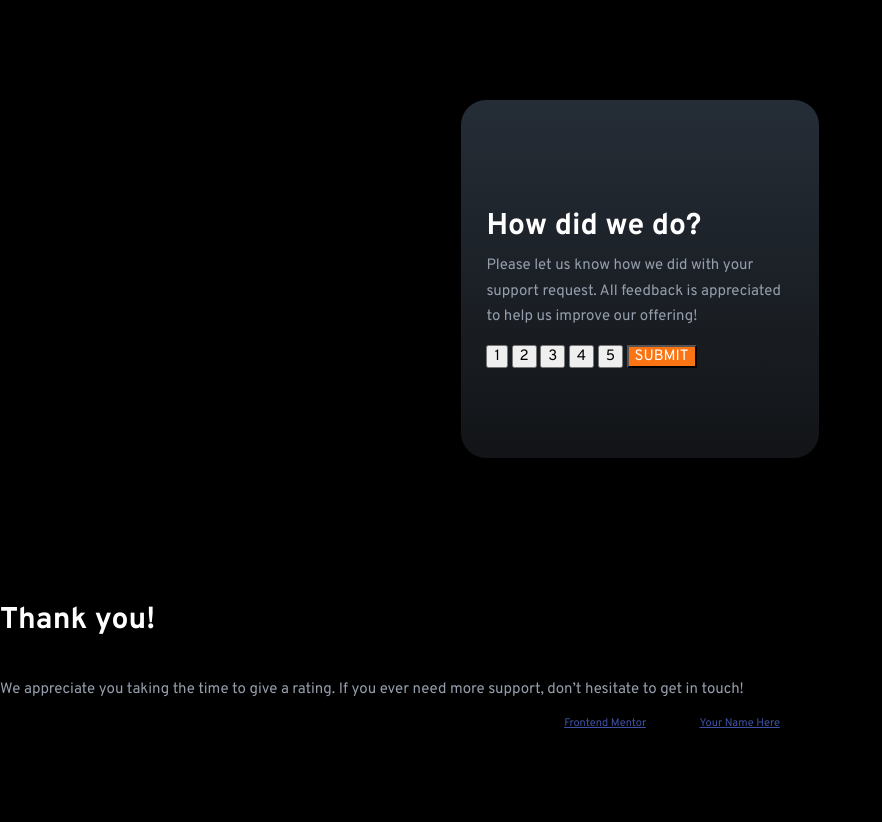
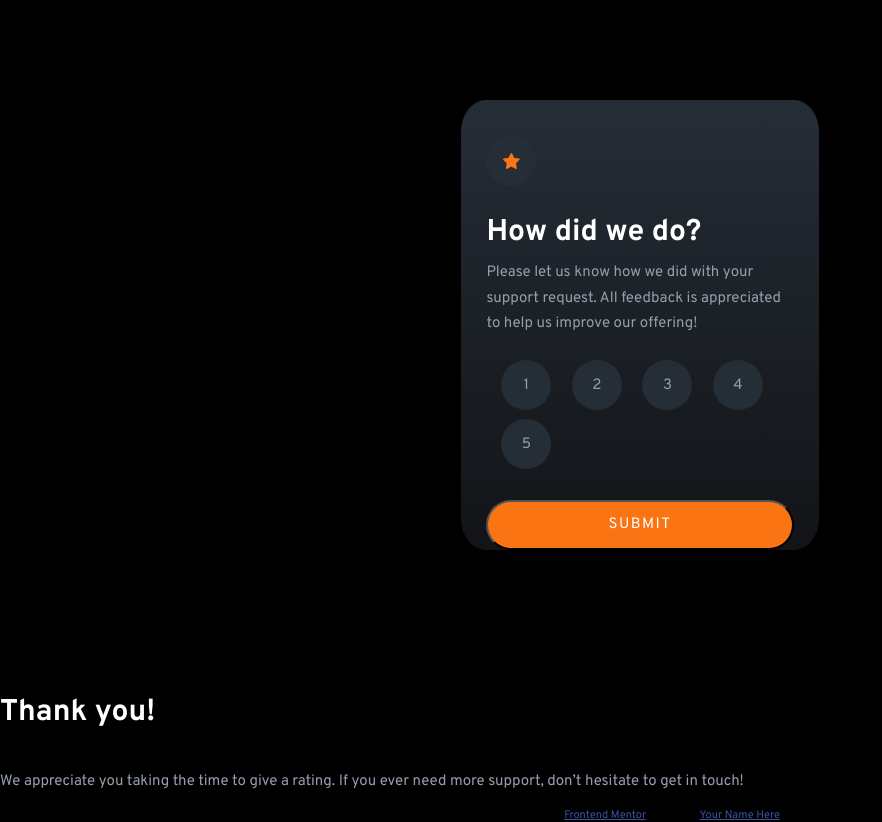
Before and after one commit to MalcolmSmalls/Interactive-rating-component---Frontend-Mentors, a plain HTML site: page index.html in a window 1280 px wide. Shown: the whole page, without its empty margins (0-882 px from the left). Before the commit the page ends 800 px from the top, so only its background shows below. Drawn offline with Linux system fonts and the light colour scheme.

Commit message:
Finished look for CSS, now to javaScript

```diff
--- a/css/style.css
+++ b/css/style.css
@@ -35,8 +35,9 @@ section{
   background: linear-gradient(180deg, hsl(213, 19%, 18%) 0%, hsl(216, 12%, 8%) 100%);
   width:28%;
   margin:100px auto;
-  padding: 7% 2%;
+  padding: 2% 2%;
   border-radius: 7%;
+  height:450px;
 }
 
 h1 {
@@ -50,10 +51,63 @@ p {
   color:hsl(217, 12%, 63%);
   line-height:170%;
 }
+.rating{
+  border-radius:100%;
+  background: hsl(213, 19%, 18%);
+  color:hsl(217, 12%, 63%);
+  height:50px;
+  width:50px;
+  margin-top: 3%;
+  border:none;
+  margin-left: 15px;
+  margin-right: 2px;
+}
+
+.star{
+    margin-top:10px;
+    border-radius:100%;
+    background: hsl(213, 19%, 18%);
+    height:50px;
+    width:50px;
+    border:none;
+    overflow:hidden;
+    margin-bottom:10%;
+
+}
+
+.starIcon{
+  display:block;
+  margin:35% auto;
+}
+
+
+.rating:hover {
+  background:hsl(217, 12%, 63%);
+  color:white;
+  cursor:pointer;
+}
+
+.rating:active {
+  background-color:hsl(25, 97%, 53%);
+  color:white;
+  cursor:pointer;
+}
+
 .orange{
   background-color:hsl(25, 97%, 53%);
   text-transform:uppercase;
+  letter-spacing:1.5px;
   color:white;
+  display:block;
+  margin:10% auto;
+  width:100%;
+  padding: 10px 20px;
+  border-radius:50px;
+  height:50px;
+}
+
+.rateDiv{
+  margin-right:10px;
 }
 
 /******************************************
--- a/index.html
+++ b/index.html
@@ -20,20 +20,30 @@
   <!-- Rating state start -->
 
   <section>
+  <div class="star">
+  <img src="/images/icon-star.svg" class="starIcon" alt="star icon"/>
+</div>
 
   <h1>How did we do?</h1>
 
   <p>Please let us know how we did with your support request. All feedback is appreciated
   to help us improve our offering!</p>
 
-  <button class="rating">1</button>
-  <button class="rating">2</button>
-  <button class="rating">3</button>
-  <button class="rating">4</button>
-  <button class="rating">5</button>
-
-  <button class="orange">Submit</button>
-  </section>
+  <div class="rateDiv">
+    <button class="rating" data-value="1">1</button>
+    <button class="rating" data-value="2">2</button>
+    <button class="rating" data-value="3">3</button>
+    <button class="rating" data-value="4">4</button>
+    <button class="rating" data-value="6">5</button>
+<!--
+    <input type="radio" name="Rating" value="1" class="rating">1
+    <input type="radio" name="Rating" value="2" class="rating">2
+    <input type="radio" name="Rating" value="3" class="rating">3
+    <input type="radio" name="Rating" value="4" class="rating">4
+    <input type="radio" name="Rating" value="5" class="rating">5 -->
+  </div>
+    <button class="orange">Submit</button>
+    </section>
 
   <!-- Rating state end -->
 
```
